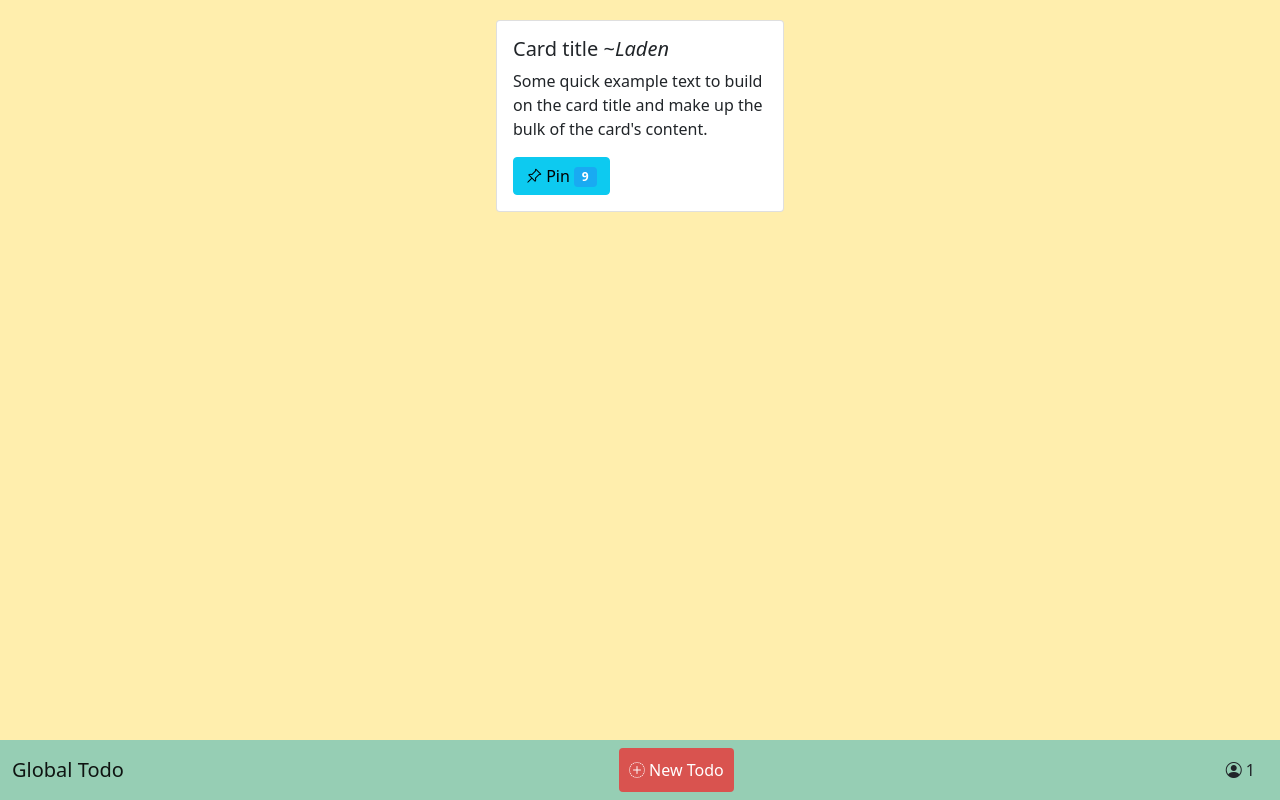
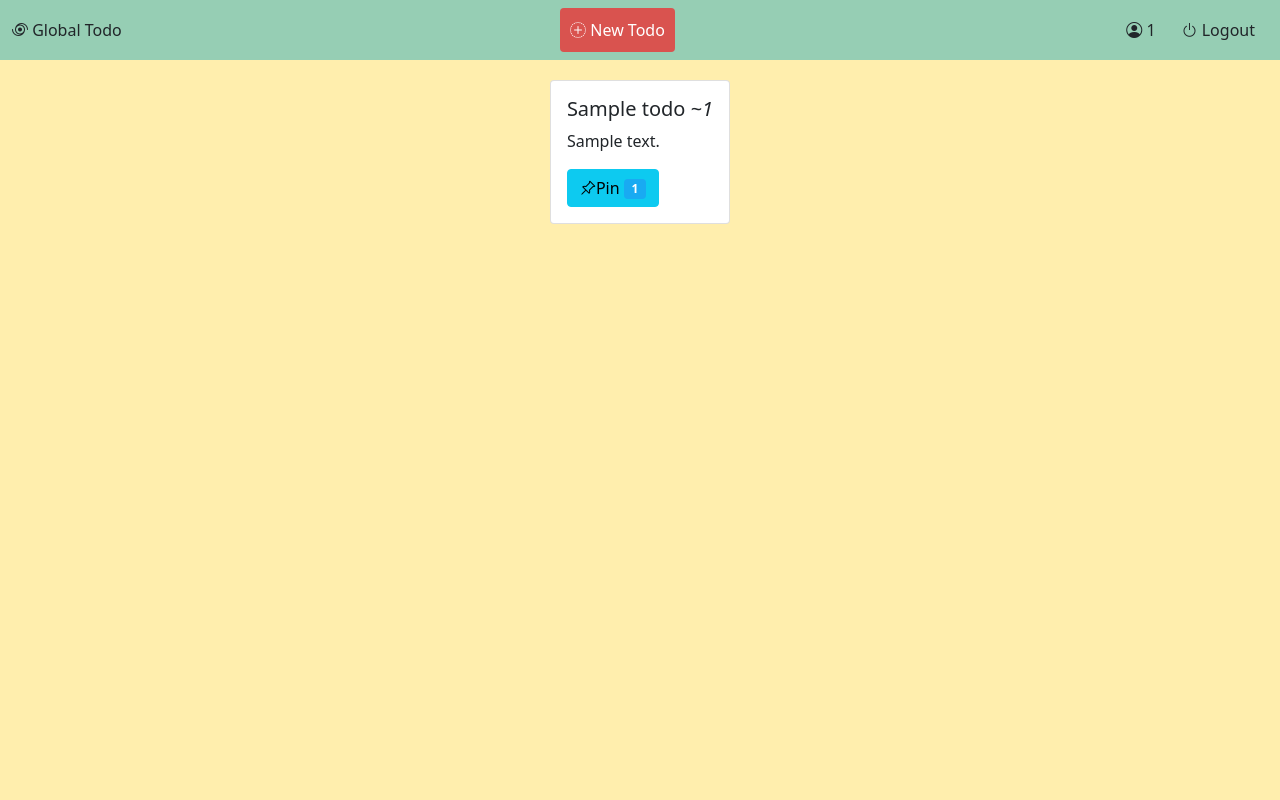
Before and after one commit to ganeshgfx/miniProject, a PHP site: page / in a window 1280 px wide. Run offline with PHP 8.4, Linux system fonts and the light colour scheme; the visitor is signed in with stand-in values (Sample User, id 1); tables that the repository leaves empty or names only in its code hold one stand-in row (values such as "Sample post").

Commit message:
bugs bugs bugs i dont like it, but bugs likes me i cant avoid them.

```diff
--- a/index.php
+++ b/index.php
@@ -4,6 +4,9 @@ session_start();
 <html>
 
 <head>
+	<meta charset="UTF-8">
+	<meta http-equiv="X-UA-Compatible" content="IE=edge">
+	<meta name="viewport" content="width=device-width, initial-scale=1.0">
 	<link href="https://cdn.jsdelivr.net/npm/bootstrap@5.1.3/dist/css/bootstrap.min.css" rel="stylesheet" integrity="sha384-1BmE4kWBq78iYhFldvKuhfTAU6auU8tT94WrHftjDbrCEXSU1oBoqyl2QvZ6jIW3" crossorigin="anonymous" />
 	<script src="https://cdn.jsdelivr.net/npm/bootstrap@5.1.3/dist/js/bootstrap.bundle.min.js" integrity="sha384-ka7Sk0Gln4gmtz2MlQnikT1wXgYsOg+OMhuP+IlRH9sENBO0LRn5q+8nbTov4+1p" crossorigin="anonymous"></script>
 	<script src="https://code.jquery.com/jquery-3.6.0.min.js" integrity="sha256-/xUj+3OJU5yExlq6GSYGSHk7tPXikynS7ogEvDej/m4=" crossorigin="anonymous"></script>
@@ -45,12 +48,12 @@ session_start();
 		<div>
 			<nav class="navbar navbar-light bg-light">
 				<div class="container-fluid">
-					<a class="navbar-brand" href="#">Global Todo</a>
+					<span><i class="bi bi-tropical-storm"></i><span class=""> Global Todo</span></span>
 
 					<?php
 					if (isset($_SESSION['user_id'])) {
 						echo
-						'<button data-bs-toggle="modal" data-bs-target="#todoModal" id="newToDo" type="button" class="btn btn-primary"><i class="bi bi-plus-circle-dotted"></i> New Todo</button>';
+						'<button data-bs-toggle="modal" data-bs-target="#todoModal" id="newToDo" type="button" class="btn btn-primary"><i class="bi bi-plus-circle-dotted"></i><span class="hide_text"> New Todo</button>';
 					} else {
 						echo
 						'';
@@ -60,7 +63,7 @@ session_start();
 					<?php
 					if (isset($_SESSION['user_id'])) {
 						echo
-						'<button type="button" class="btn"><i class="bi bi-person-circle"></i> ' . $_SESSION['user_id'] . '</button> ';
+						'<div><button type="button" class="btn"><i class="bi bi-person-circle"></i><span class="hide_text"> ' . $_SESSION['user_id'] . '</span></button><a class="btn" href="./php/logout.php" role="button"><i class="bi bi-power"></i><span class="hide_text"> Logout</span></a><div>';
 					} else {
 						echo
 						'<button data-bs-toggle="modal" data-bs-target="#loginModal" type="button" class="btn"><i class="bi bi-person-circle"></i> Login</button>';
--- a/main.js
+++ b/main.js
@@ -88,10 +88,26 @@ function loadTodo() {
 			let todoList = "";
 			data.forEach((data) => {
 				todo = data.todo;
-				todoList += `<div class="card" ><div class="card-body"><h5 class="card-title">${todo.title} ~<i>${todo.user_id} </i></h5><p class="card-text">${todo.content}</p><button type="button" class="btn btn-info"> <i class="bi bi-pin-angle"></i>Pin <span class="badge badgeX badge-pill badge-light">${data.pins}</span></button></div></div>`;
+				todoList += `<div class="card" ><div style="max-width: 18rem;" class="card-body"><h5 class="card-title">${todo.title} ~<i>${todo.user_id} </i></h5><p class="card-text">${todo.content}</p><button type="button" onclick="pin(${data.todo.todo_id})" class="btn btn-info"> <i class="bi bi-pin-angle"></i>Pin <span class="badge badgeX badge-pill badge-light">${data.pins}</span></button></div></div>`;
 			});
 			containTodo.innerHTML = todoList;
 			console.log(data);
 		},
 	});
 }
+loadTodo();
+
+function pin(id) {
+	$.ajax({
+		url: site + "/php/pin.php",
+		method: "POST",
+		data: {
+			todo_id: id,
+		},
+		dataType: "JSON",
+		success: function (data) {
+			console.log(data);
+			loadTodo();
+		},
+	});
+}
--- a/php/fetchTodo.php
+++ b/php/fetchTodo.php
@@ -1,5 +1,4 @@
 <?php
-session_start();
 include 'config.php';
 $con = mysqli_connect($host, $userName, $userPassword);
 $db = mysqli_select_db($con, $dataBaseName);
--- a/style.css
+++ b/style.css
@@ -41,7 +41,12 @@ body {
 	display: flex;
 	height: 100vh;
 	width: 100vw;
-	flex-direction: column;
+	flex-direction: column-reverse;
+}
+@media only screen and (max-width: 600px) {
+	.hide_text {
+		display: none;
+	}
 }
 .containTodo {
 	display: flex;
```
Also changed, not shown: php/pin.php (added, +27 -0 lines).
